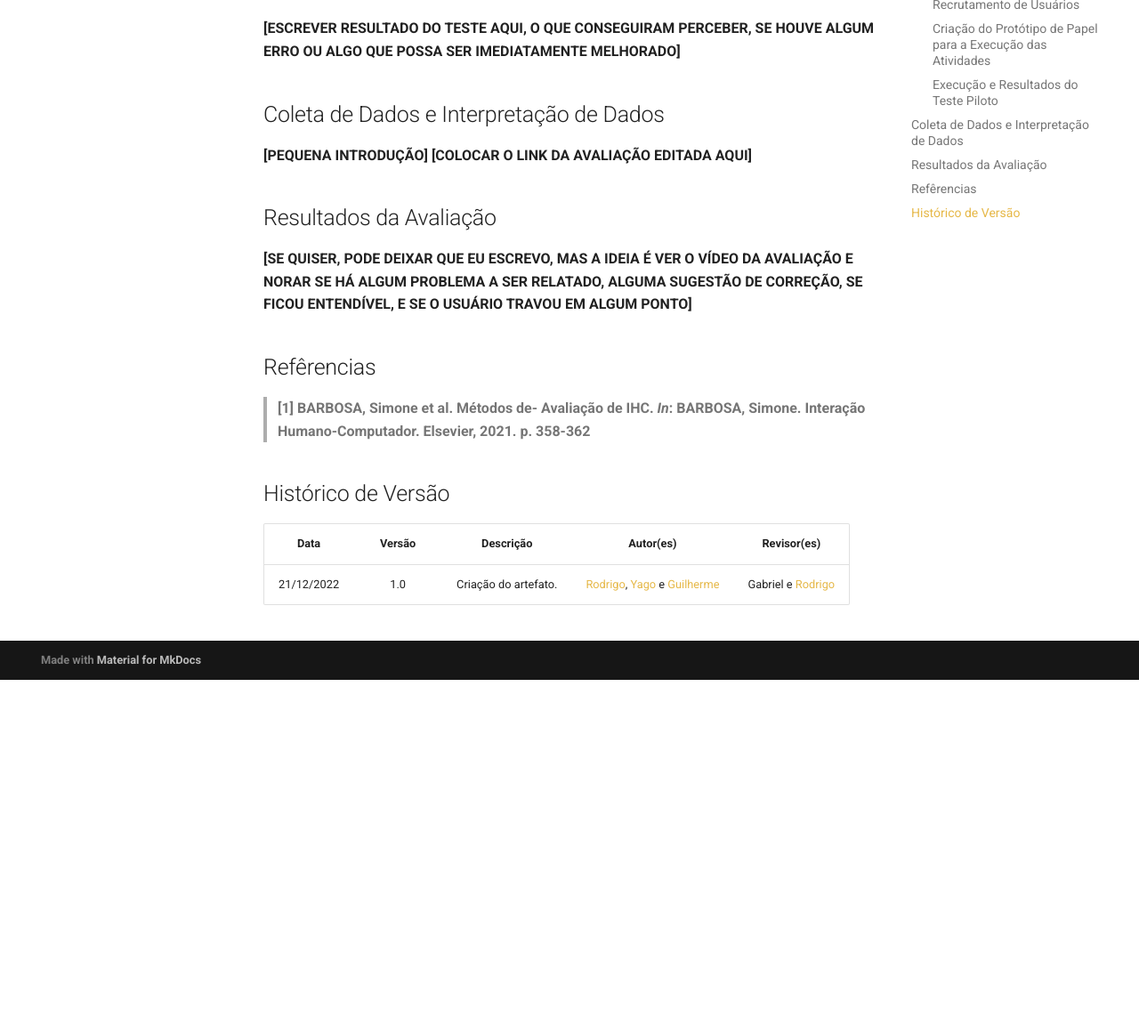
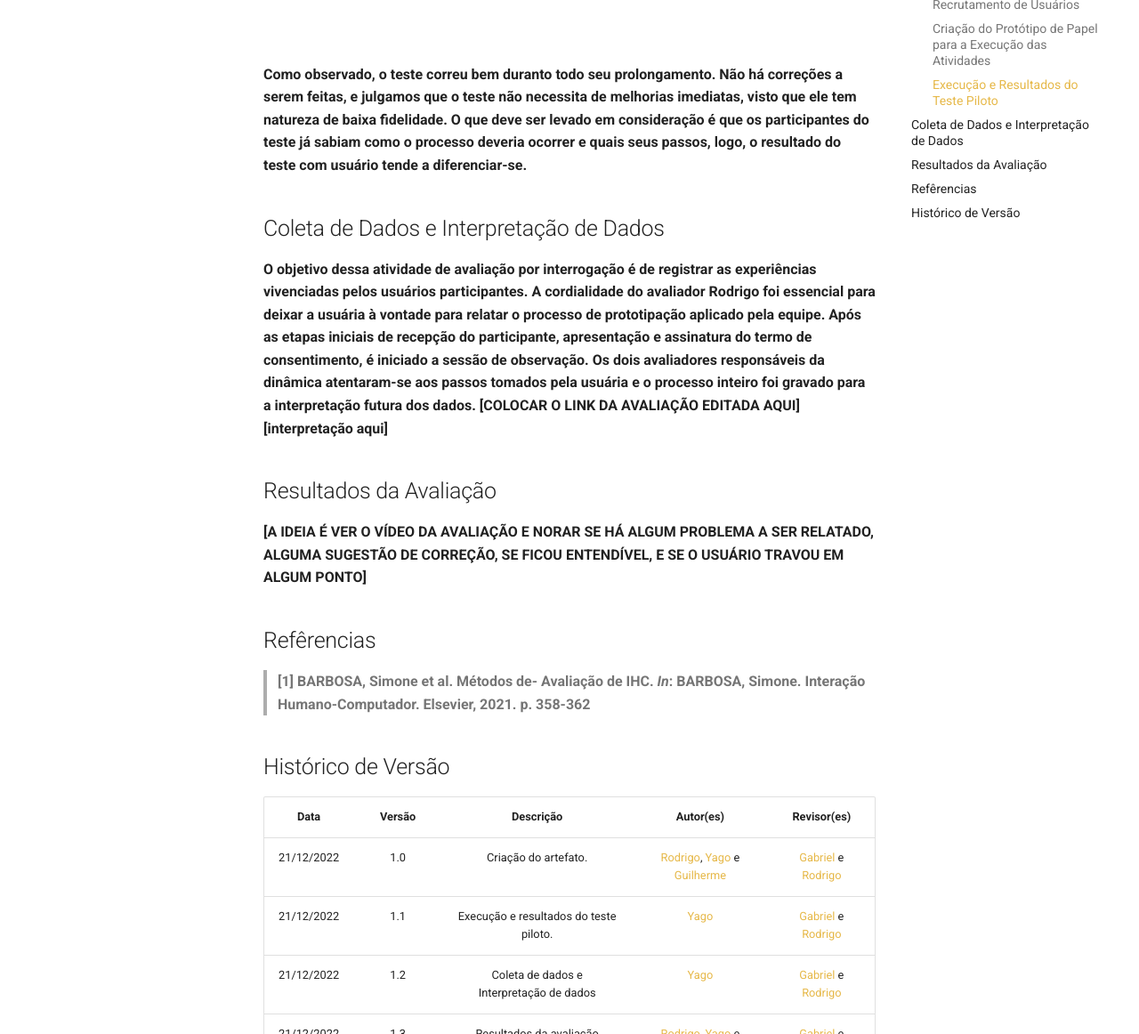
Before and after one commit to Interacao-Humano-Computador/2022.2-PCDF, an MkDocs documentation site: the page built from docs/design-avaliacao-desenvolvimento/nivel2/relato_resultados_prototipo_papel.md, in a window 1280 px wide and 1400 px high, scrolled down 3182 px, cut to the strip 238-1400 px from the top of the window. Shown: the whole strip at 89% size. Built offline with MkDocs 1.6.1 and Material for MkDocs 9.7.7, drawn with Linux system fonts in a browser that asks for light colours; comment, search, counter and statistics services are not loaded; before the commit the page ends 4184 px from its top, so only the background shows below that; some of the changed text lies outside the part shown.

Commit message:
Update relato_resultados_prototipo_papel.md

```diff
--- a/docs/design-avaliacao-desenvolvimento/nivel2/relato_resultados_prototipo_papel.md
+++ b/docs/design-avaliacao-desenvolvimento/nivel2/relato_resultados_prototipo_papel.md
@@ -57,7 +57,7 @@ O protótipo de papel criado para a avaliação por prototipação de papel est
 * O protótipo foi desenvolvido para ser facilmente entendível por qualquer usuário, e intuitivo o suficiente para a realização simples da tarefa. A equipe se baseou nas metas de usabilidade, especialmente as de eficácia, eficiência, fácil aprendizagem, e de segurança para o desenvolvimento do protótipo.
 
 <center>
-    ![Protótipo de Papel Utilizado](imagens_nvl2/relato_protpapel2.jpeg)
+![Protótipo de Papel Utilizado](.../imagens_nvl2/relato_protpapel2.jpg)
     <figcaption align='center'>
         <h6><b>Figura 2:</b> Protótipo de papel utilizado na avaliação. Fonte: Elaboração de Guilherme e Yago</h6>
     </figcaption>
@@ -69,15 +69,20 @@ O protótipo de papel criado para a avaliação por prototipação de papel est
 O vídeo a seguir apresenta a execução do teste piloto do projeto no dia 10/01.
 
 <iframe width="1000vw" height="400vh" src="https://drive.google.com/file/d/16Tp-U4k0i0vK_HEG7wRi4aAVzt_J1bwS/view?usp=share_link" title="YouTube video player" frameborder="0" allow="accelerometer; autoplay; clipboard-write; encrypted-media; gyroscope; picture-in-picture" allowfullscreen></iframe>
-
-[ESCREVER RESULTADO DO TESTE AQUI, O QUE CONSEGUIRAM PERCEBER, SE HOUVE ALGUM ERRO OU ALGO QUE POSSA SER IMEDIATAMENTE MELHORADO]
+<br>
+<br>
+Como observado, o teste correu bem duranto todo seu prolongamento. Não há correções a serem feitas, e julgamos que o teste não necessita de melhorias imediatas, visto que ele tem natureza de baixa fidelidade. O que deve ser levado em consideração é que os participantes do teste já sabiam como o processo deveria ocorrer e quais seus passos, logo, o resultado do teste com usuário tende a diferenciar-se.
 
 ## Coleta de Dados e Interpretação de Dados
-[PEQUENA INTRODUÇÃO]
+O objetivo dessa atividade de avaliação por interrogação é de registrar as experiências vivenciadas pelos usuários participantes. A cordialidade do avaliador Rodrigo foi essencial para deixar a usuária à vontade para relatar o processo de prototipação aplicado pela equipe.
+Após as etapas iniciais de recepção do participante, apresentação e assinatura do termo de consentimento, é iniciado a sessão de observação. Os dois avaliadores responsáveis da dinâmica atentaram-se aos passos tomados pela usuária e o processo inteiro foi gravado para a interpretação futura dos dados.
 [COLOCAR O LINK DA AVALIAÇÃO EDITADA AQUI]
+[interpretação aqui]
+
+
 
 ## Resultados da Avaliação
-[SE QUISER, PODE DEIXAR QUE EU ESCREVO, MAS A IDEIA É VER O VÍDEO DA AVALIAÇÃO E NORAR SE HÁ ALGUM PROBLEMA A SER RELATADO, ALGUMA SUGESTÃO DE CORREÇÃO, SE FICOU ENTENDÍVEL, E SE O USUÁRIO TRAVOU EM ALGUM PONTO]
+[A IDEIA É VER O VÍDEO DA AVALIAÇÃO E NORAR SE HÁ ALGUM PROBLEMA A SER RELATADO, ALGUMA SUGESTÃO DE CORREÇÃO, SE FICOU ENTENDÍVEL, E SE O USUÁRIO TRAVOU EM ALGUM PONTO]
 
 
 ## Refêrencias
@@ -88,4 +93,7 @@ O vídeo a seguir apresenta a execução do teste piloto do projeto no dia 10/01
 
 |    Data    | Versão |      Descrição       |                                              Autor(es)                                               |                 Revisor(es)                  |
 | :--------: | :----: | :------------------: | :--------------------------------------------------------------------------------------------------: | :------------------------------------------: |
-| 21/12/2022 |  1.0   | Criação do artefato. | [Rodrigo](https://github.com/OrlandiRodrigo), [Yago](https://github.com/yagompassos) e [Guilherme](https://github.com/GG555-13) | Gabriel e [Rodrigo](https://github.com/OrlandiRodrigo) |
+| 21/12/2022 |  1.0   | Criação do artefato. | [Rodrigo](https://github.com/OrlandiRodrigo), [Yago](https://github.com/yagompassos) e [Guilherme](https://github.com/GG555-13) | [Gabriel](https://github.com/GabrielMR360) e [Rodrigo](https://github.com/OrlandiRodrigo) |
+| 21/12/2022 |  1.1  | Execução e resultados do teste piloto. | [Yago](https://github.com/yagompassos) | [Gabriel](https://github.com/GabrielMR360) e [Rodrigo](https://github.com/OrlandiRodrigo) |
+| 21/12/2022 |  1.2  | Coleta de dados e Interpretação de dados | [Yago](https://github.com/yagompassos) | [Gabriel](https://github.com/GabrielMR360) e [Rodrigo](https://github.com/OrlandiRodrigo) |
+| 21/12/2022 |  1.3   | Resultados da avaliação | [Rodrigo](https://github.com/OrlandiRodrigo), [Yago](https://github.com/yagompassos) e [Guilherme](https://github.com/GG555-13) | [Gabriel](https://github.com/GabrielMR360) e [Rodrigo](https://github.com/OrlandiRodrigo) |
```
